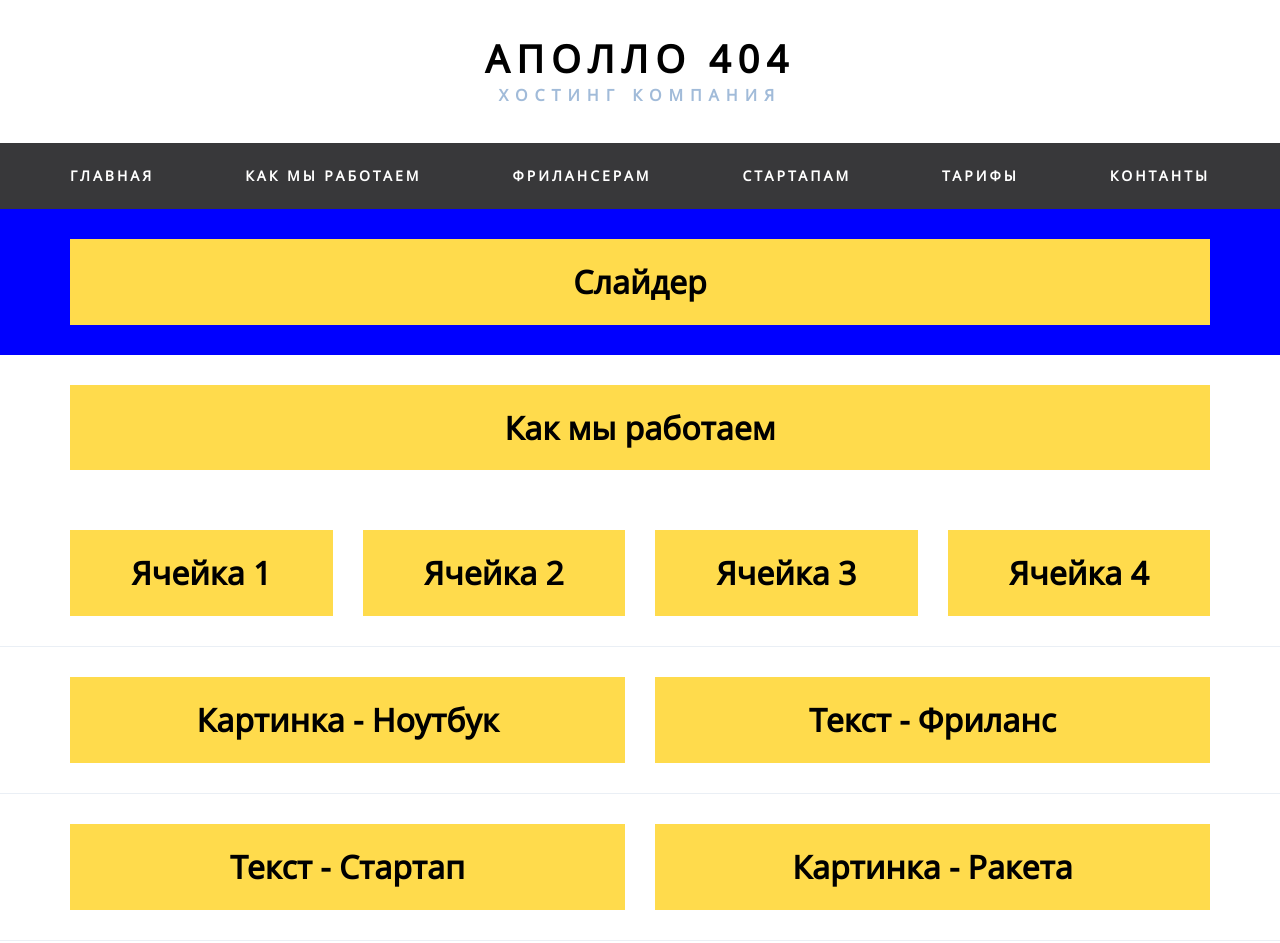
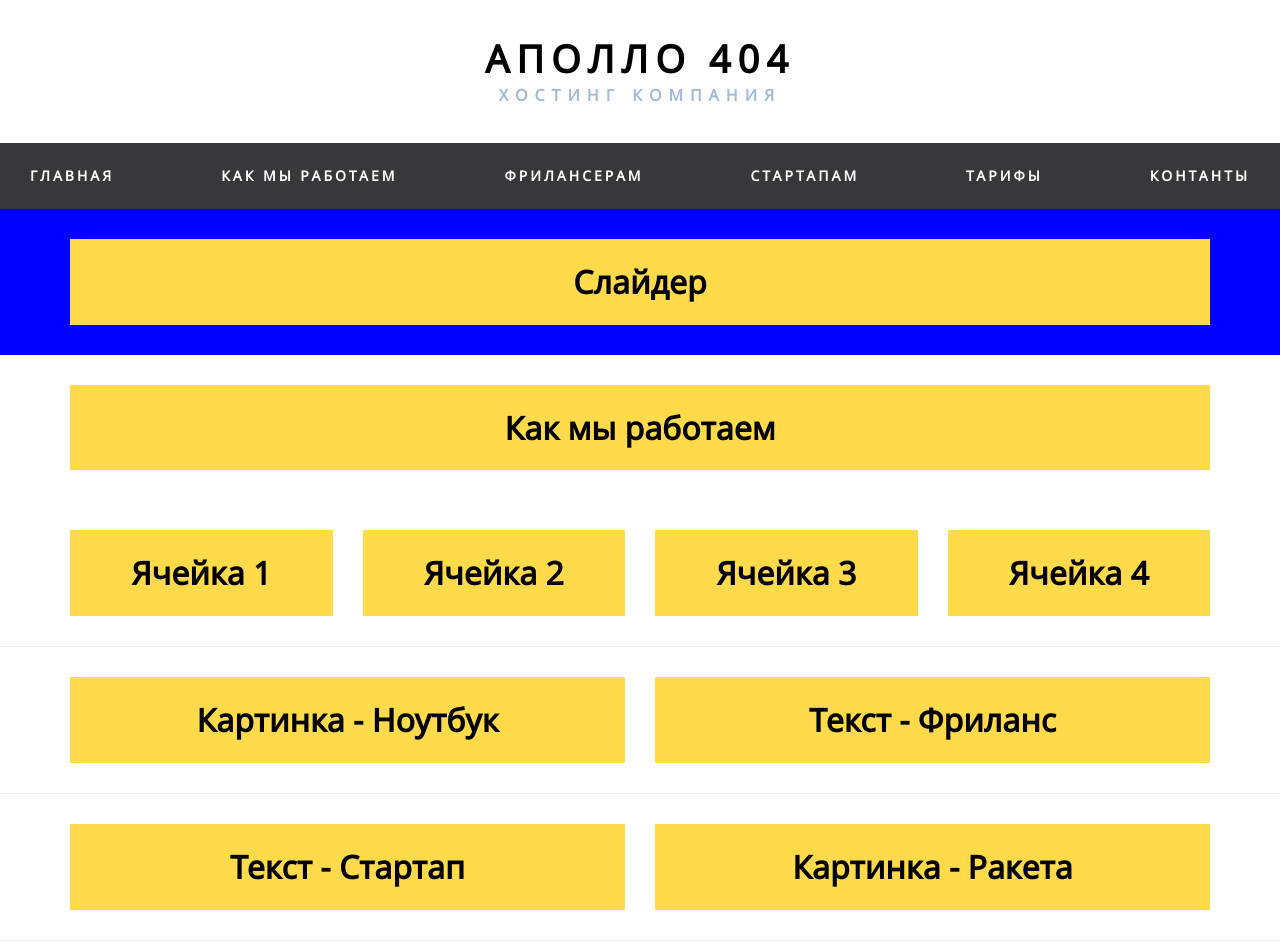
Before and after one commit to a-klimantow/Apolo, a plain HTML site: page docs/index.html in a window 1280 px wide. Shown: the top 943 px of the page. Drawn offline with nearby package versions, Linux system fonts and the light colour scheme.

Commit message:
navigation finish 100%

```diff
--- a/docs/less/sections/_navigation.less
+++ b/docs/less/sections/_navigation.less
@@ -9,6 +9,8 @@
 		background-color: #38383a;
 		padding-top: 23px;
 		padding-bottom: 23px;
+		padding-left: 15px;
+		padding-right: 15px;
 	}
 
 	ul {
@@ -26,6 +28,7 @@
 	li {
 		margin: 0;
 		padding: 0;
+		display: block;
 	}
 
 	a {
@@ -37,6 +40,7 @@
 		padding-left: 15px;
 		padding-right: 15px;
 		border-bottom: 1px solid #466a92;
+
 		@media (min-width: 992px) {
 			padding: 0;
 			display: inline;
@@ -81,12 +85,12 @@
 
 .navigation__toggle-button--active {
 	background-color: #16385f;
-
 }
 
 .container--mobile--no-padding {
 	padding-left: 0;
 	padding-right: 0;
+	width: 100%;
 
 	@media (min-width: 992px) {
 		padding-left: 15px;
```
Also changed, not shown: docs/css/main.css.
